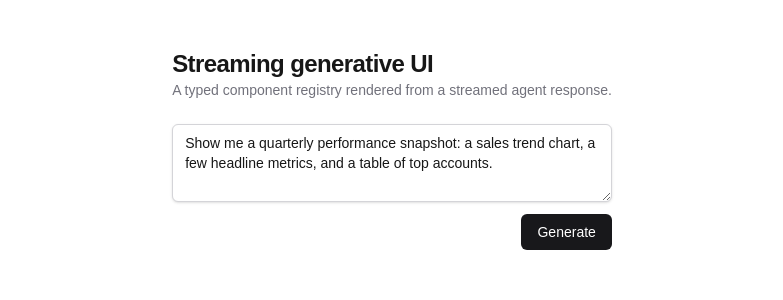
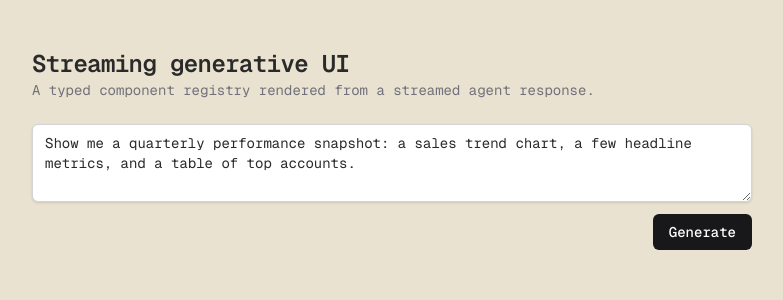
Before and after one commit to dang-w/streaming-generative-ui, a Next.js app: page / in a window 1280 px wide. Shown: the top 300 px of the page, without its empty margins (248-1031 px from the left). Built offline with nearby package versions, Linux system fonts and the light colour scheme.

Commit message:
feat(design): SECTION tokens + self-hosted Geist Mono

```diff
--- a/app/globals.css
+++ b/app/globals.css
@@ -1,27 +1,110 @@
 @import "tailwindcss";
 @plugin "@tailwindcss/typography";
 
-:root {
-  --background: #ffffff;
-  --foreground: #171717;
+/* ===== SECTION design tokens (genUI v2) ===== */
+@theme {
+  --color-paper: #fff8e7;
+  --color-paper-zone: #f5f0e6;
+  --color-ink-1: #2a2a2a; /* edges / primary */
+  --color-ink-2: #555555; /* secondary, dimension/labels */
+  --color-ink-3: #999999; /* construction / sub-labels */
+  --color-ink-4: #cccccc; /* ghost grid */
+  --color-orange: #ff4f00; /* active / streaming */
+  --color-amber: #f0a300; /* metadata / schema refs */
+  --color-red: #e03020; /* reserved: section-cut / alert */
 }
 
-@theme inline {
-  --color-background: var(--background);
-  --color-foreground: var(--foreground);
-  --font-sans: var(--font-geist-sans);
-  --font-mono: var(--font-geist-mono);
-}
-
-@media (prefers-color-scheme: dark) {
-  :root {
-    --background: #0a0a0a;
-    --foreground: #ededed;
-  }
+:root {
+  --paper: #fff8e7;
+  --paper-zone: #f5f0e6;
+  --ink-1: #2a2a2a;
+  --ink-2: #555555;
+  --ink-3: #999999;
+  --ink-4: #cccccc;
+  --orange: #ff4f00;
+  --amber: #f0a300;
 }
 
 body {
-  background: var(--background);
-  color: var(--foreground);
-  font-family: Arial, Helvetica, sans-serif;
+  background: #e9e2d0; /* desk behind the sheet */
+  color: var(--ink-1);
+  font-family: var(--font-geist-mono), ui-monospace, "SF Mono", Menlo, Consolas,
+    monospace;
+  -webkit-font-smoothing: antialiased;
 }
+
+/* ===== Plate chrome (awkward in Tailwind; kept as a class) ===== */
+.plate-sheet {
+  position: relative;
+  background: var(--paper);
+  background-image: radial-gradient(var(--ink-4) 0.5px, transparent 0.5px);
+  background-size: 22px 22px;
+  background-position: 18px 18px;
+  border: 1.6px solid var(--ink-1);
+  padding: 14px;
+}
+.plate-sheet::after {
+  content: "";
+  position: absolute;
+  inset: 5px;
+  border: 0.5px solid var(--ink-3);
+  pointer-events: none;
+}
+
+/* ===== Stream-in motion (driven by .band / .is-streaming toggles) ===== */
+.band {
+  opacity: 0;
+  transform: translateY(10px);
+  transition: opacity 0.45s ease, transform 0.45s ease;
+}
+.band.show {
+  opacity: 1;
+  transform: none;
+}
+.band-view.is-streaming {
+  box-shadow: 0 0 0 1.5px var(--orange) inset;
+}
+
+/* chart line-draw */
+.chart-line {
+  stroke-dasharray: 1;
+  stroke-dashoffset: 1;
+}
+.chart-line.draw {
+  transition: stroke-dashoffset 1.15s ease-out;
+  stroke-dashoffset: 0;
+}
+.chart-point {
+  opacity: 0;
+  transition: opacity 0.4s ease;
+}
+.chart-point.draw {
+  opacity: 1;
+}
+
+/* metric / table stagger-in (delay set inline per index) */
+.stagger {
+  opacity: 0;
+  transform: translateY(8px);
+  transition: opacity 0.4s ease, transform 0.4s ease;
+}
+.stagger.in {
+  opacity: 1;
+  transform: none;
+}
+
+/* streaming text cursor */
+.stream-cursor {
+  display: inline-block;
+  width: 7px;
+  height: 13px;
+  background: var(--orange);
+  vertical-align: -2px;
+  margin-left: 2px;
+  animation: blink 1s steps(1) infinite;
+}
+@keyframes blink {
+  50% {
+    opacity: 0;
+  }
+}
--- a/app/layout.tsx
+++ b/app/layout.tsx
@@ -1,33 +1,19 @@
 import type { Metadata } from "next";
-import { Geist, Geist_Mono } from "next/font/google";
+import { GeistMono } from "geist/font/mono";
 import "./globals.css";
-
-const geistSans = Geist({
-  variable: "--font-geist-sans",
-  subsets: ["latin"],
-});
-
-const geistMono = Geist_Mono({
-  variable: "--font-geist-mono",
-  subsets: ["latin"],
-});
 
 export const metadata: Metadata = {
   title: "Streaming generative UI",
-  description: "A typed component registry rendered from a streamed agent response.",
+  description:
+    "A typed component registry rendered from a streamed agent response.",
 };
 
 export default function RootLayout({
   children,
-}: Readonly<{
-  children: React.ReactNode;
-}>) {
+}: Readonly<{ children: React.ReactNode }>) {
   return (
-    <html
-      lang="en"
-      className={`${geistSans.variable} ${geistMono.variable} h-full antialiased`}
-    >
-      <body className="min-h-full flex flex-col">{children}</body>
+    <html lang="en" className={`${GeistMono.variable} h-full antialiased`}>
+      <body className="min-h-full">{children}</body>
     </html>
   );
 }
--- a/package.json
+++ b/package.json
@@ -13,6 +13,7 @@
   "dependencies": {
     "@ai-sdk/anthropic": "^3.0.84",
     "ai": "^6.0.205",
+    "geist": "^1.7.2",
     "next": "16.2.7",
     "react": "19.2.4",
     "react-dom": "19.2.4",
```
Also changed, not shown: 1 other file (tests, documents, lock files or other folders).
